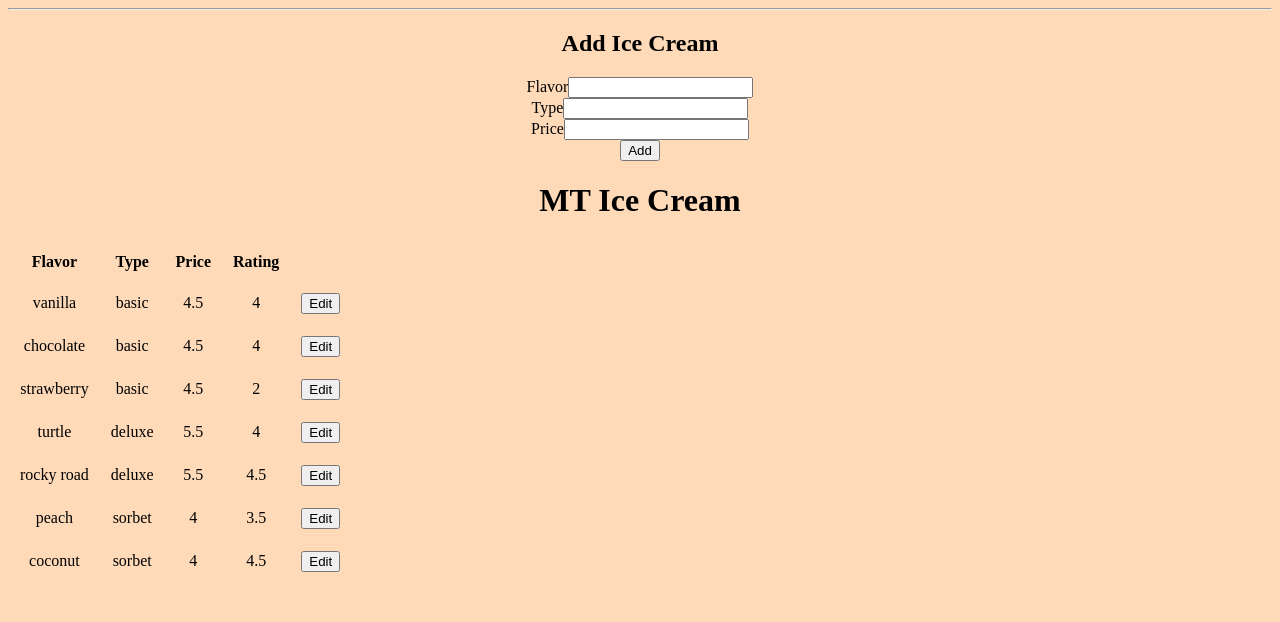
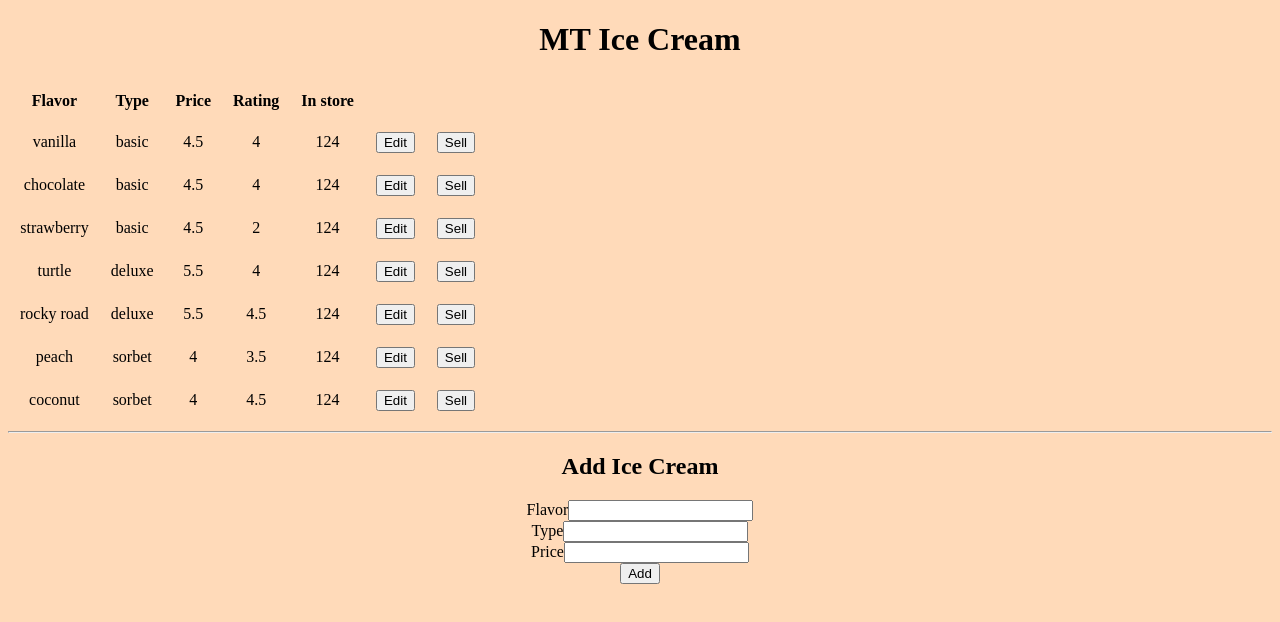
Before and after one commit to tessasullivan/mt-ice-cream, an Angular app: page / in a window 1280 px wide. Shown: the top 622 px of the page. Built offline with nearby package versions, Linux system fonts and the light colour scheme.

Commit message:
Added sell functionality

```diff
--- a/src/app/app.component.html
+++ b/src/app/app.component.html
@@ -1,4 +1,3 @@
-<!-- <app-list [childList]="masterList"></app-list> -->
+<app-list [childIceCreamList]="masterList" (clickSender)="editButtonClicked($event)" (sellSender)="sellIceCream($event)"></app-list>
+<app-edit [childSelectedIceCream]="selectedIceCream" (clickedDone)="finishedEditing()"></app-edit>
 <app-new (sendIceCream)="addIceCream($event)"></app-new>
-<app-list [childIceCreamList]="masterList" (clickSender)="editButtonClicked($event)"></app-list>
-<app-edit [childSelectedIceCream]="selectedIceCream" (clickedDone)="finishedEditing()"></app-edit>
--- a/src/app/app.component.ts
+++ b/src/app/app.component.ts
@@ -28,5 +28,9 @@ export class AppComponent {
   finishedEditing() {
     this.selectedIceCream = null;
   }
-
+  sellIceCream(iceCream: IceCream) {
+    if (iceCream.amount > 0){
+      iceCream.amount-=1;
+    }
+  }
 }
--- a/src/app/list/list.component.html
+++ b/src/app/list/list.component.html
@@ -5,6 +5,7 @@
     <th>Type</th>
     <th>Price</th>
     <th>Rating</th>
+    <th>In store</th>
     <th></th>
   </tr>
   <tr *ngFor="let iceCream of childIceCreamList">
@@ -12,6 +13,8 @@
     <td>{{ iceCream.type}}</td>
     <td>{{ iceCream.price}}</td>
     <td>{{ iceCream.rating}}</td>
+    <td>{{iceCream.amount}}</td>
     <td><button (click)="editButtonClicked(iceCream)">Edit</button></td>
+    <td><button (click)="sellButtonClicked(iceCream)">Sell</button></td>
   </tr>
 </table>
--- a/src/app/list/list.component.ts
+++ b/src/app/list/list.component.ts
@@ -9,10 +9,13 @@ export class ListComponent {
 
   @Input() childIceCreamList: IceCream[];
   @Output() clickSender = new EventEmitter();
+  @Output() sellSender = new EventEmitter();
 
   editButtonClicked(iceCreamToEdit: IceCream){
     this.clickSender.emit(iceCreamToEdit);
   }
-
+  sellButtonClicked(iceCream: IceCream) {
+    this.sellSender.emit(iceCream);
+  }
 
 }
```
